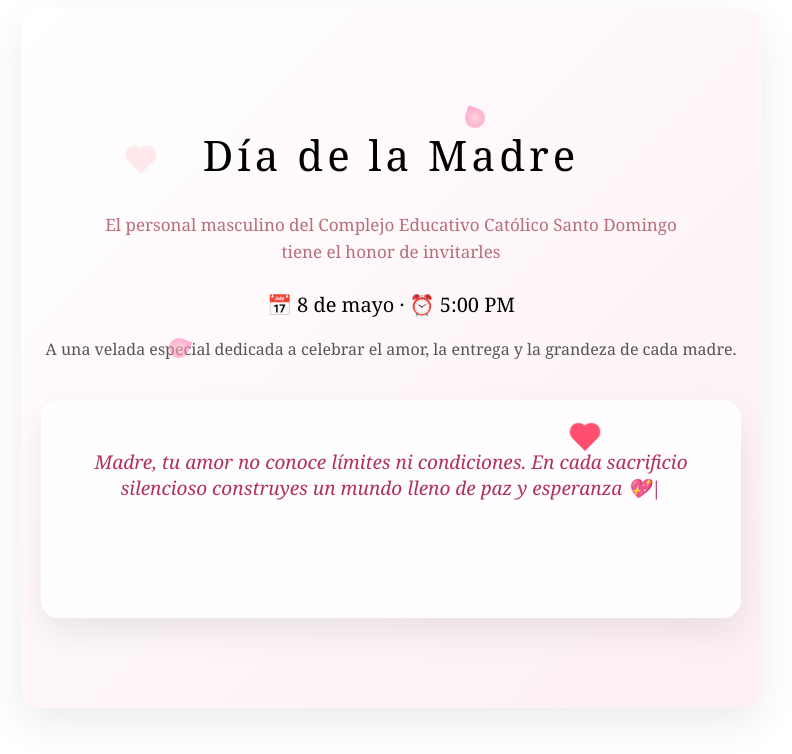
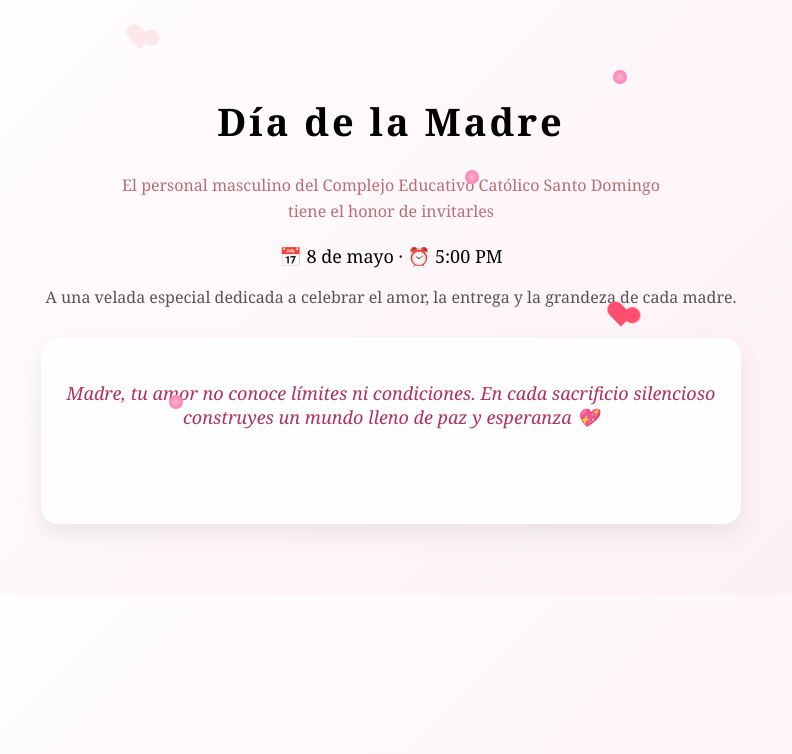
Before and after one commit to oscarsomur04/invitacion-dia-madre, a plain HTML site: page index.html in a window 1280 px wide. Shown: the whole page, without its empty margins (249-1041 px from the left). Drawn offline with Linux system fonts and the light colour scheme.

Commit message:
Update index.html

```diff
--- a/index.html
+++ b/index.html
@@ -1,97 +1,64 @@
-<div style="font-family: 'Georgia', serif; text-align:center; padding:90px 20px; background:linear-gradient(135deg,#fff,#fdeff4); border-radius:20px; max-width:700px; margin:auto; position:relative; overflow:hidden; box-shadow:0 15px 40px rgba(0,0,0,0.08);">
-
-  <!-- FLORES Y CORAZONES -->
-  <div class="petalo p1"></div>
-  <div class="petalo p2"></div>
-  <div class="petalo p3"></div>
-
-  <div class="corazon c1"></div>
-  <div class="corazon c2"></div>
-
-  <h1 class="titulo">Día de la Madre</h1>
-
-  <p class="subtitulo">
-    El personal masculino del Complejo Educativo Católico Santo Domingo<br>
-    tiene el honor de invitarles
-  </p>
-
-  <p class="info">
-    📅 8 de mayo · ⏰ 5:00 PM
-  </p>
-
-  <p class="mensaje">
-    A una velada especial dedicada a celebrar el amor, la entrega y la grandeza de cada madre.
-  </p>
-
-  <div class="fraseBox">
-    <p id="frase"></p>
-  </div>
-
-</div>
+<!DOCTYPE html>
+<html lang="es">
+<head>
+<meta charset="UTF-8">
+<meta name="viewport" content="width=device-width, initial-scale=1.0">
+<title>Día de la Madre</title>
 
 <style>
+body{
+  margin:0;
+  font-family:'Georgia', serif;
+  background:linear-gradient(135deg,#fff,#fdeff4);
+}
 
-/* TITULO */
+.container{
+  text-align:center;
+  padding:70px 20px;
+  max-width:700px;
+  margin:auto;
+  position:relative;
+}
+
 .titulo{
-  font-size:42px;
-  font-weight:300;
-  letter-spacing:4px;
+  font-size:38px;
+  letter-spacing:3px;
   animation:fadeUp 1.5s ease;
 }
 
-/* SUB */
 .subtitulo{
   color:#b76e79;
-  margin-top:15px;
+  margin-top:10px;
   line-height:1.6;
-  font-size:17px;
   animation:fadeUp 2s ease;
 }
 
-/* INFO */
 .info{
-  margin-top:25px;
-  font-size:20px;
+  margin-top:20px;
+  font-size:18px;
 }
 
-/* MENSAJE */
 .mensaje{
-  margin-top:20px;
+  margin-top:15px;
   color:#555;
 }
 
-/* FRASES */
 .fraseBox{
-  margin-top:40px;
-  padding:30px;
+  margin-top:30px;
+  padding:25px;
   border-radius:18px;
-  background:rgba(255,255,255,0.85);
-  box-shadow:0 15px 35px rgba(0,0,0,0.08);
+  background:rgba(255,255,255,0.9);
+  box-shadow:0 10px 25px rgba(0,0,0,0.08);
 }
 
 #frase{
-  font-size:19px;
+  font-size:18px;
   color:#b03060;
   font-style:italic;
-  font-weight:500;
-  min-height:120px;
+  min-height:100px;
 }
 
-/* ANIMACION TEXTO */
-.escribir{
-  border-right:2px solid #b03060;
-  white-space:nowrap;
-  overflow:hidden;
-  animation:blink 0.7s infinite;
-}
-
-@keyframes blink{
-  0%{border-color:transparent;}
-  50%{border-color:#b03060;}
-  100%{border-color:transparent;}
-}
-
-/* ENTRADA */
+/* ANIMACIONES */
 @keyframes fadeUp{
   from{opacity:0; transform:translateY(20px);}
   to{opacity:1; transform:translateY(0);}
@@ -100,8 +67,8 @@
 /* CORAZONES */
 .corazon{
   position:absolute;
-  width:18px;
-  height:18px;
+  width:16px;
+  height:16px;
   background:#ff4d6d;
   transform:rotate(45deg);
   animation:subir 7s infinite;
@@ -111,47 +78,74 @@
 .corazon:after{
   content:"";
   position:absolute;
-  width:18px;
-  height:18px;
+  width:16px;
+  height:16px;
   background:#ff4d6d;
   border-radius:50%;
 }
 
-.corazon:before{ top:-9px; left:0;}
-.corazon:after{ left:-9px; top:0;}
+.corazon:before{ top:-8px;}
+.corazon:after{ left:-8px;}
 
-.c1{ left:15%; bottom:-30px; animation-delay:0s;}
-.c2{ left:75%; bottom:-30px; animation-delay:3s;}
+.c1{ left:15%; bottom:-20px;}
+.c2{ left:80%; bottom:-20px; animation-delay:3s;}
 
-/* FLORES */
+@keyframes subir{
+  0%{transform:translateY(0) rotate(45deg); opacity:0;}
+  30%{opacity:1;}
+  100%{transform:translateY(-600px) rotate(45deg); opacity:0;}
+}
+
+/* PETALOS */
 .petalo{
   position:absolute;
-  width:20px;
-  height:20px;
+  width:14px;
+  height:14px;
   background:radial-gradient(circle,#ffb6c1,#ff69b4);
-  border-radius:50% 50% 50% 0;
-  transform:rotate(45deg);
-  opacity:0.6;
-  animation:caer 10s infinite linear;
+  border-radius:50%;
+  animation:caer 10s linear infinite;
 }
 
-.p1{ left:20%; top:-20px;}
-.p2{ left:60%; top:-40px; animation-delay:3s;}
-.p3{ left:80%; top:-30px; animation-delay:6s;}
-
-/* MOVIMIENTO */
-@keyframes subir{
-  0%{ transform:translateY(0) rotate(45deg); opacity:0;}
-  30%{ opacity:1;}
-  100%{ transform:translateY(-600px) rotate(45deg); opacity:0;}
-}
+.p1{left:20%;}
+.p2{left:60%; animation-delay:3s;}
+.p3{left:80%; animation-delay:6s;}
 
 @keyframes caer{
-  0%{ transform:translateY(0) rotate(45deg);}
-  100%{ transform:translateY(700px) rotate(360deg);}
+  0%{transform:translateY(-50px);}
+  100%{transform:translateY(700px);}
 }
+</style>
+</head>
 
-</style>
+<body>
+
+<div class="container">
+
+<div class="petalo p1"></div>
+<div class="petalo p2"></div>
+<div class="petalo p3"></div>
+
+<div class="corazon c1"></div>
+<div class="corazon c2"></div>
+
+<h1 class="titulo">Día de la Madre</h1>
+
+<p class="subtitulo">
+El personal masculino del Complejo Educativo Católico Santo Domingo<br>
+tiene el honor de invitarles
+</p>
+
+<p class="info">📅 8 de mayo · ⏰ 5:00 PM</p>
+
+<p class="mensaje">
+A una velada especial dedicada a celebrar el amor, la entrega y la grandeza de cada madre.
+</p>
+
+<div class="fraseBox">
+<p id="frase"></p>
+</div>
+
+</div>
 
 <script>
 const frases = [
@@ -160,39 +154,31 @@ const frases = [
 "Tu amor transforma lo simple en extraordinario y convierte cada momento en un recuerdo eterno 💐",
 "En tu abrazo encontramos refugio, en tu voz dirección y en tu amor la fuerza para seguir adelante ✨",
 "Madre, eres la raíz que sostiene nuestras vidas y la luz que ilumina cada uno de nuestros caminos 💕",
-"Tu amor es silencioso pero inmenso, invisible pero eterno, y siempre presente en cada paso que damos 🌷",
-"Gracias por enseñarnos que el amor verdadero no se dice, se demuestra cada día con acciones 💖",
-"Tu corazón es tan grande que siempre hay espacio para dar más amor, incluso cuando parece imposible 🌸",
-"Todo lo que somos tiene una parte de ti, porque tu amor ha sido nuestra base y nuestra inspiración 💐",
-"Madre, eres el hogar al que siempre queremos volver, sin importar dónde estemos ✨"
+"Tu amor es silencioso pero inmenso, invisible pero eterno, y siempre presente en cada paso que damos 🌷"
 ];
 
 let i = 0;
 let j = 0;
-let textoActual = "";
-let escribiendo = true;
 
-function escribirTexto(){
-  const fraseElemento = document.getElementById("frase");
+function escribir(){
+  const el = document.getElementById("frase");
 
-  if(escribiendo){
-    if(j < frases[i].length){
-      textoActual += frases[i].charAt(j);
-      fraseElemento.innerHTML = textoActual + "|";
-      j++;
-      setTimeout(escribirTexto, 40);
-    } else {
-      escribiendo = false;
-      setTimeout(escribirTexto, 2500);
-    }
+  if(j < frases[i].length){
+    el.textContent += frases[i][j];
+    j++;
+    setTimeout(escribir, 30);
   } else {
-    textoActual = "";
-    j = 0;
-    i = (i + 1) % frases.length;
-    escribiendo = true;
-    setTimeout(escribirTexto, 500);
+    setTimeout(() => {
+      el.textContent = "";
+      j = 0;
+      i = (i + 1) % frases.length;
+      escribir();
+    }, 2500);
   }
 }
 
-escribirTexto();
+window.onload = escribir;
 </script>
+
+</body>
+</html>
```
